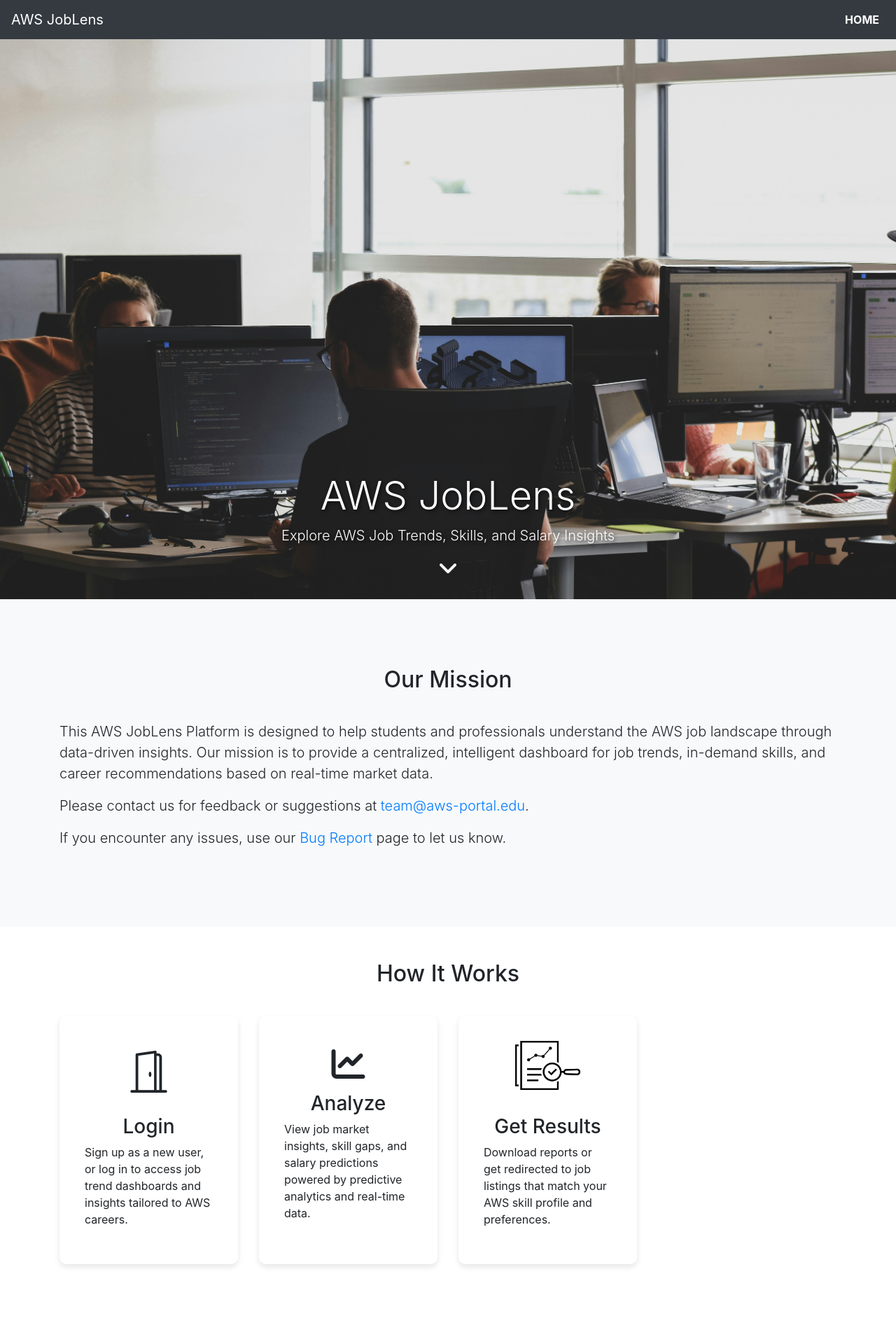
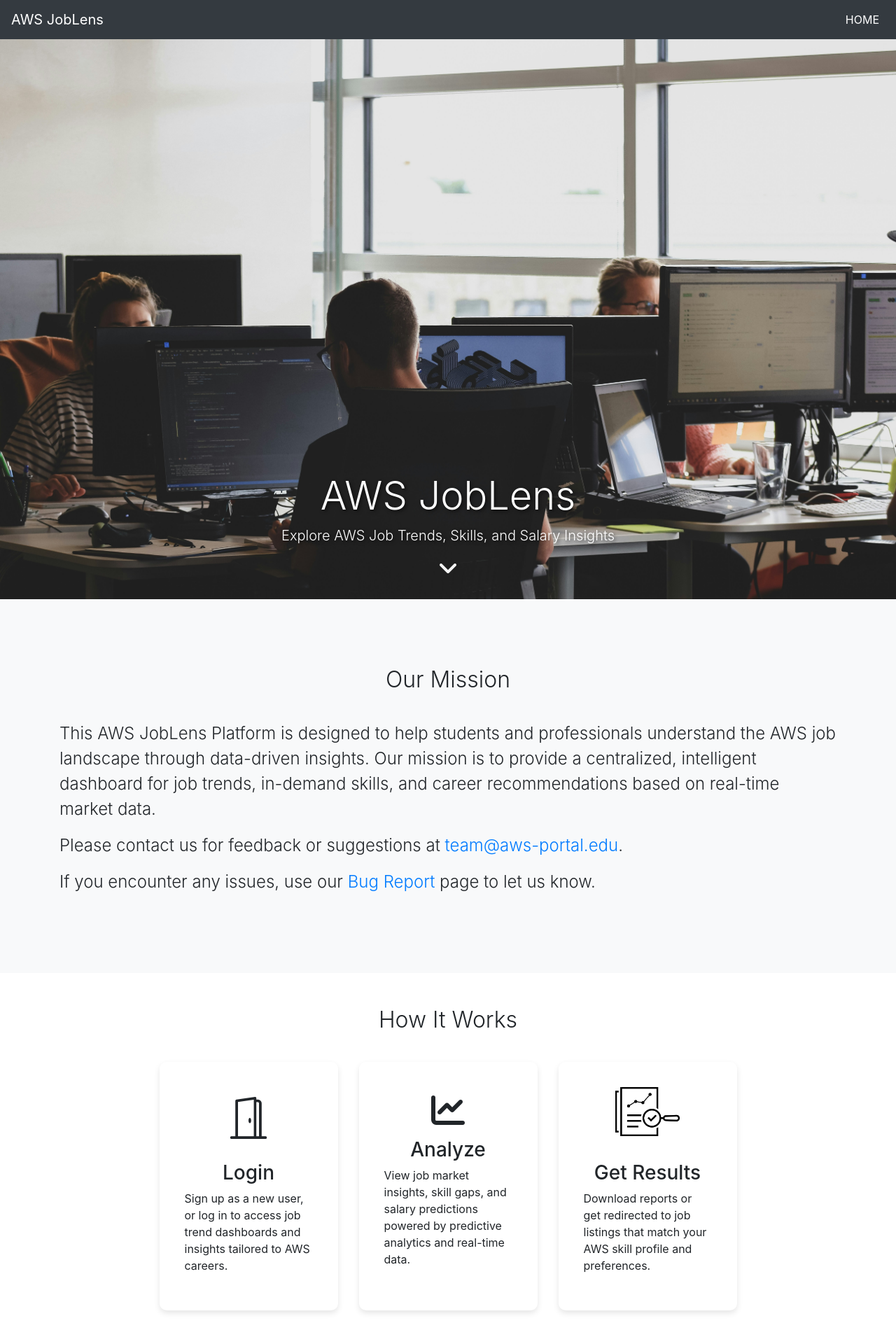
Before and after one commit to nikhil-basuthker/employee_portal_team4, a Flask app: page / in a window 1280 px wide. Shown: the whole page at 70% size. Before the commit the page ends 1810 px from the top, so only its background shows below. Run offline with Flask 3, Linux system fonts and the light colour scheme; some libraries are stand-ins or nearby versions.

Commit message:
updated few styles

```diff
--- a/app/static/css/style.css
+++ b/app/static/css/style.css
@@ -1,5 +1,5 @@
 .nav-link.active {
-    font-weight: bold;
+    font-weight: 400;
     color: white !important;
   }
 
@@ -56,12 +56,14 @@
     /* background-color: var(--secondary-bg-color); */
     box-sizing: border-box;
     font-weight: 300;
-    font-size: 20px;
+    font-size: 1.5rem;
 }
 
 
 .mission-section h2 {
     margin-bottom: 40px; /* Adjust the value as needed */
+    font-weight: 300;
+    font-size: 2rem;
 }
 
 /* How It Works Section */
@@ -76,19 +78,21 @@
 
 .how-it-works-section h2 {
     margin-bottom: 40px; /* Adjust the value as needed */
+    font-weight: 300;
+    font-size: 2rem;
 }
 .how-it-works-section .card:hover {
-box-shadow: 0 4px 8px rgba(0, 0, 0, 0.2);
-transform: translateY(-5px);
+    box-shadow: 0 4px 8px rgba(0, 0, 0, 0.2);
+    transform: translateY(-5px);
 }
+
 .how-it-works-section .icon img {
-height: 70px;
-margin-bottom: 20px;
+    height: 70px;
+    margin-bottom: 20px;
 /* transition: transform 0.3s ease-in-out; */
 }
-.how-it-works-section .card:hover .icon img {
-transform: rotate(360deg);
-}
+
+
 .how-it-works-section .card-body {
 display: flex;
 flex-direction: column;
--- a/app/templates/home.html
+++ b/app/templates/home.html
@@ -29,7 +29,7 @@
 
 <div id="how-it-works" class="container how-it-works-section my-5">
     <h2 class="text-center">How It Works</h2>
-    <div class="row">
+    <div class="row justify-content-center">
         <div class="col-md-3 d-flex">
             <div class="card p-3 flex-fill">
                 <div class="card-body text-center">
```
